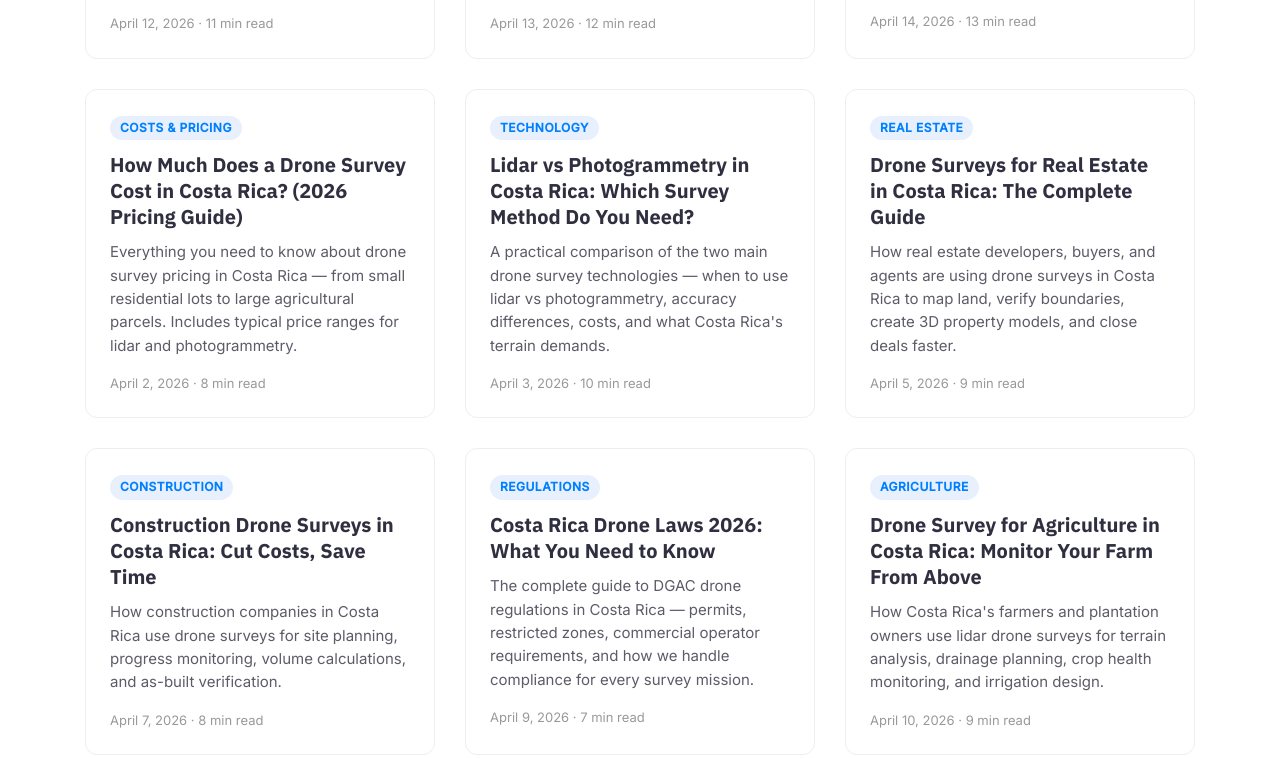
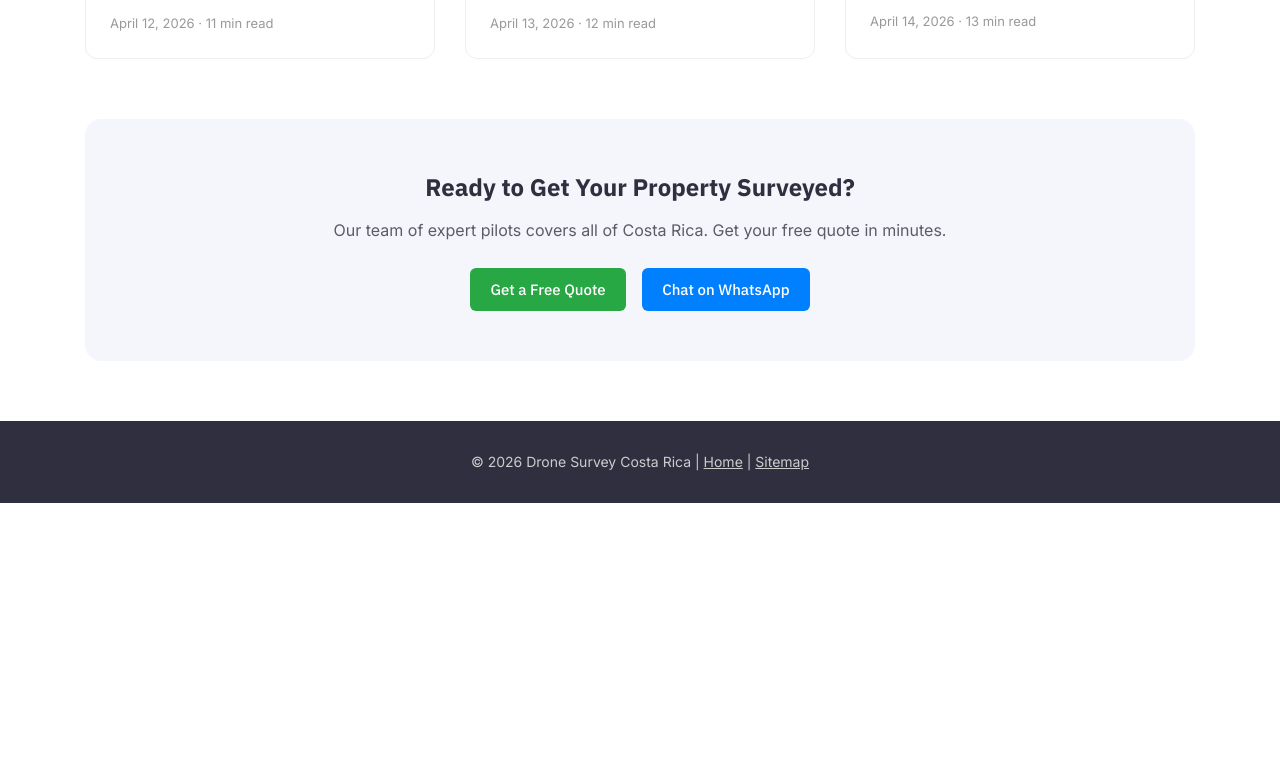
Before and after one commit to DroneSurveyCR/website, a website: page blog/index.html in a window 1280 px wide. Shown: the part 666-1424 px from the top of the page. After the commit the page ends 1169 px from the top, so only its background shows below. Drawn offline with Linux system fonts and the light colour scheme.

Commit message:
Fix blog index: remove 404 placeholder posts, fix lidar filename

```diff
--- a/blog/index.html
+++ b/blog/index.html
@@ -107,7 +107,7 @@
 		<div class="container">
 			<div class="blog-grid">
 
-				<!-- Post 1 - NEW: Drone Survey Cost -->
+				<!-- Post 1: Drone Survey Cost -->
 				<article class="blog-card">
 					<div class="blog-card-body">
 						<span class="blog-card-tag">Costs &amp; Pricing</span>
@@ -117,83 +117,23 @@
 					</div>
 				</article>
 
-				<!-- Post 2 - NEW: Lidar vs Photogrammetry -->
+				<!-- Post 2: Lidar vs Photogrammetry -->
 				<article class="blog-card">
 					<div class="blog-card-body">
 						<span class="blog-card-tag">Technology</span>
-						<h2><a href="lidar-vs-photogrammetry-costa-rica.html">Lidar vs Photogrammetry in Costa Rica: Which Survey Method Do You Need?</a></h2>
+						<h2><a href="lidar-vs-photogrammetry.html">Lidar vs Photogrammetry in Costa Rica: Which Survey Method Do You Need?</a></h2>
 						<p>Detailed comparison of lidar and photogrammetry drone survey technologies. See accuracy differences, cost tradeoffs, and which method works best for your terrain. Includes real-world applications in Costa Rica.</p>
 						<div class="blog-card-meta">April 13, 2026 · 12 min read</div>
 					</div>
 				</article>
 
-				<!-- Post 3 - NEW: Plano Catastro (Spanish) -->
+				<!-- Post 3: Plano Catastro (Spanish) -->
 				<article class="blog-card">
 					<div class="blog-card-body">
 						<span class="blog-card-tag">Legal/Regulations</span>
 						<h2><a href="plano-catastro-drone-costa-rica.html">Plano Catastro con Drones en Costa Rica: Guía Completa</a></h2>
 						<p>Guía completa sobre levantamientos catastrales con drones en Costa Rica. Precisión RTK, requisitos DGAC, zonas restringidas, proceso, costos y aplicaciones legales. Descubre por qué los drones son ideales para planos catastro.</p>
 						<div class="blog-card-meta">April 14, 2026 · 13 min read</div>
-					</div>
-				</article>
-
-				<!-- Post 4 - Original Post 1 -->
-				<article class="blog-card">
-					<div class="blog-card-body">
-						<span class="blog-card-tag">Costs &amp; Pricing</span>
-						<h2><a href="how-much-does-drone-survey-cost-costa-rica.html">How Much Does a Drone Survey Cost in Costa Rica? (2026 Pricing Guide)</a></h2>
-						<p>Everything you need to know about drone survey pricing in Costa Rica — from small residential lots to large agricultural parcels. Includes typical price ranges for lidar and photogrammetry.</p>
-						<div class="blog-card-meta">April 2, 2026 · 8 min read</div>
-					</div>
-				</article>
-
-				<!-- Post 2 -->
-				<article class="blog-card">
-					<div class="blog-card-body">
-						<span class="blog-card-tag">Technology</span>
-						<h2><a href="lidar-vs-photogrammetry-costa-rica.html">Lidar vs Photogrammetry in Costa Rica: Which Survey Method Do You Need?</a></h2>
-						<p>A practical comparison of the two main drone survey technologies — when to use lidar vs photogrammetry, accuracy differences, costs, and what Costa Rica's terrain demands.</p>
-						<div class="blog-card-meta">April 3, 2026 · 10 min read</div>
-					</div>
-				</article>
-
-				<!-- Post 3 -->
-				<article class="blog-card">
-					<div class="blog-card-body">
-						<span class="blog-card-tag">Real Estate</span>
-						<h2><a href="drone-survey-real-estate-costa-rica.html">Drone Surveys for Real Estate in Costa Rica: The Complete Guide</a></h2>
-						<p>How real estate developers, buyers, and agents are using drone surveys in Costa Rica to map land, verify boundaries, create 3D property models, and close deals faster.</p>
-						<div class="blog-card-meta">April 5, 2026 · 9 min read</div>
-					</div>
-				</article>
-
-				<!-- Post 4 -->
-				<article class="blog-card">
-					<div class="blog-card-body">
-						<span class="blog-card-tag">Construction</span>
-						<h2><a href="construction-drone-surveys-costa-rica.html">Construction Drone Surveys in Costa Rica: Cut Costs, Save Time</a></h2>
-						<p>How construction companies in Costa Rica use drone surveys for site planning, progress monitoring, volume calculations, and as-built verification.</p>
-						<div class="blog-card-meta">April 7, 2026 · 8 min read</div>
-					</div>
-				</article>
-
-				<!-- Post 5 -->
-				<article class="blog-card">
-					<div class="blog-card-body">
-						<span class="blog-card-tag">Regulations</span>
-						<h2><a href="costa-rica-drone-laws-2026.html">Costa Rica Drone Laws 2026: What You Need to Know</a></h2>
-						<p>The complete guide to DGAC drone regulations in Costa Rica — permits, restricted zones, commercial operator requirements, and how we handle compliance for every survey mission.</p>
-						<div class="blog-card-meta">April 9, 2026 · 7 min read</div>
-					</div>
-				</article>
-
-				<!-- Post 6 -->
-				<article class="blog-card">
-					<div class="blog-card-body">
-						<span class="blog-card-tag">Agriculture</span>
-						<h2><a href="drone-survey-agriculture-costa-rica.html">Drone Survey for Agriculture in Costa Rica: Monitor Your Farm From Above</a></h2>
-						<p>How Costa Rica's farmers and plantation owners use lidar drone surveys for terrain analysis, drainage planning, crop health monitoring, and irrigation design.</p>
-						<div class="blog-card-meta">April 10, 2026 · 9 min read</div>
 					</div>
 				</article>
 
```
